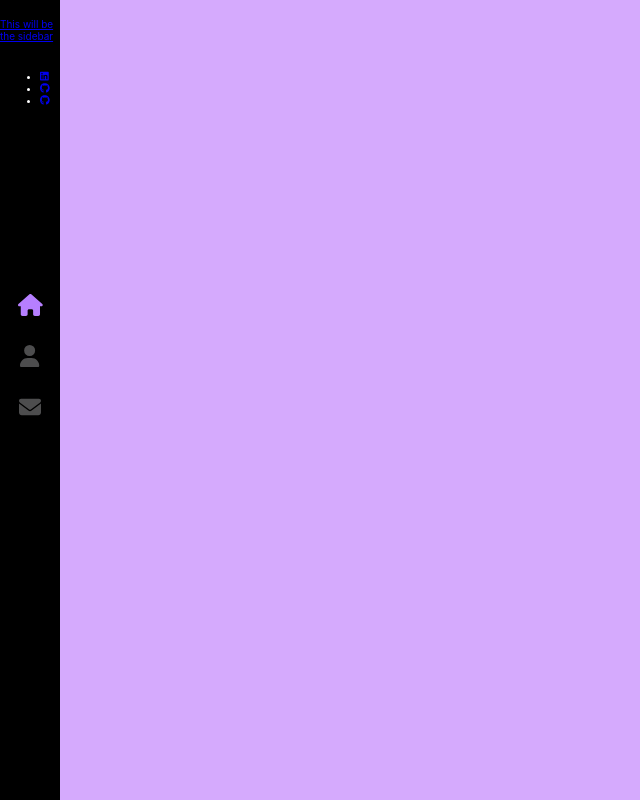
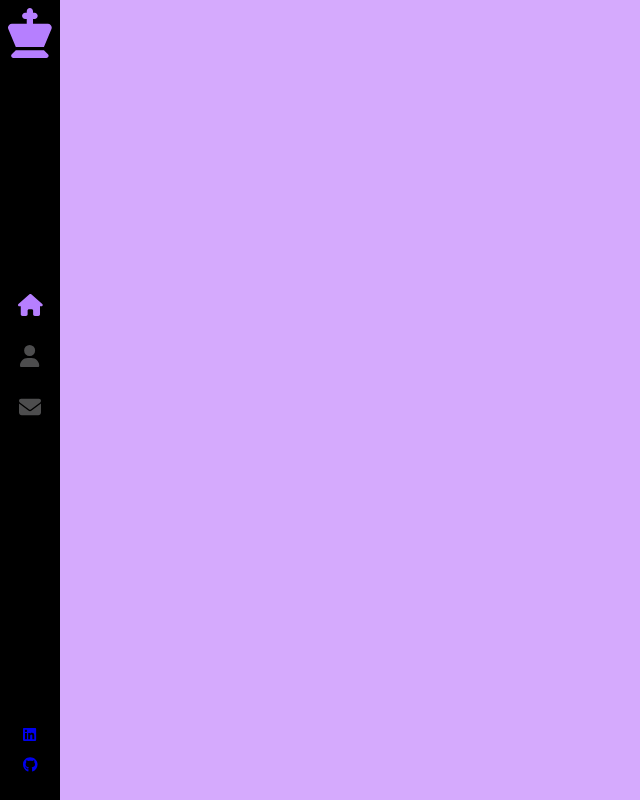
Before and after one commit to MaticTheCoder/portfolio, a React (Create React App) app: page / in a window 1280 px wide. Shown: the whole page, without its empty margins (0-640 px from the left). Built offline with nearby package versions, Linux system fonts and the light colour scheme.

Commit message:
Added sidebar

```diff
--- a/src/components/Sidebar/index.js
+++ b/src/components/Sidebar/index.js
@@ -2,14 +2,14 @@ import React from 'react';
 import { Link, NavLink } from 'react-router-dom';
 import './index.scss';
 import { FontAwesomeIcon } from '@fortawesome/react-fontawesome';
-import { faHome,faUser,faEnvelope } from '@fortawesome/free-solid-svg-icons';
+import { faHome,faUser,faEnvelope, faChessKing } from '@fortawesome/free-solid-svg-icons';
 import { faLinkedin,faGithub } from '@fortawesome/free-brands-svg-icons';
 
 const Sidebar = () => (
     <div className="nav-bar">
         <Link to="/">
             <div className="logo">
-                <p>This will be the sidebar</p>
+                <FontAwesomeIcon icon ={faChessKing} color="rgb(182, 127, 255)" ></FontAwesomeIcon>
             </div>
         </Link>
         <nav>
@@ -42,16 +42,6 @@ const Sidebar = () => (
                 </a>
             </li>
 
-            <li>
-                <a
-                target="_blank"
-                rel="noreferrer"
-                href='https://github.com/MaticTheCoder'>
-                    <FontAwesomeIcon icon={faGithub} color="4d4d4e"/>
-                </a>
-            </li>
-
-
 
         </ul>
     </div>
--- a/src/components/Sidebar/index.scss
+++ b/src/components/Sidebar/index.scss
@@ -4,23 +4,20 @@
     height: 100%;
     position: absolute;
     top: 0;
-    z-index:3;
-    min-height:500px;
-    color:white;
+    z-index: 3;
+    min-height: 500px;
+    color: white;
 
     .logo {
         display: block;
         padding: 8px 0;
+        width: 100%; // Ensure the logo spans the entire width of the sidebar
+        text-align: center; // Center the content horizontally
 
-        img {
-            display:block;
-            margin:8px;
-            width: 24px;
-            height: auto;
-
-            &.sub-logo {
-                width: 50px;
-            }
+        .fa-chess-king {
+            font-size: 50px;
+            display: block;
+            margin: 0 auto; // Center the icon horizontally
         }
     }
     nav {
@@ -93,4 +90,28 @@
             }
         }
     }
+
+    ul {
+        position: absolute;
+        bottom: 20px;
+        width: 100%;
+        display: block;
+        padding:0;
+        list-style: none;
+        text-align: center;
+        margin:0;
+
+        li {
+            a{
+                padding: 7px 0;
+                display: block;
+                font-size: 15px;
+                line-height: 16px;
+
+                &:hover svg {
+                    color: rgb(182, 127, 255);
+                }
+            }
+        }
+    }
 }
```
